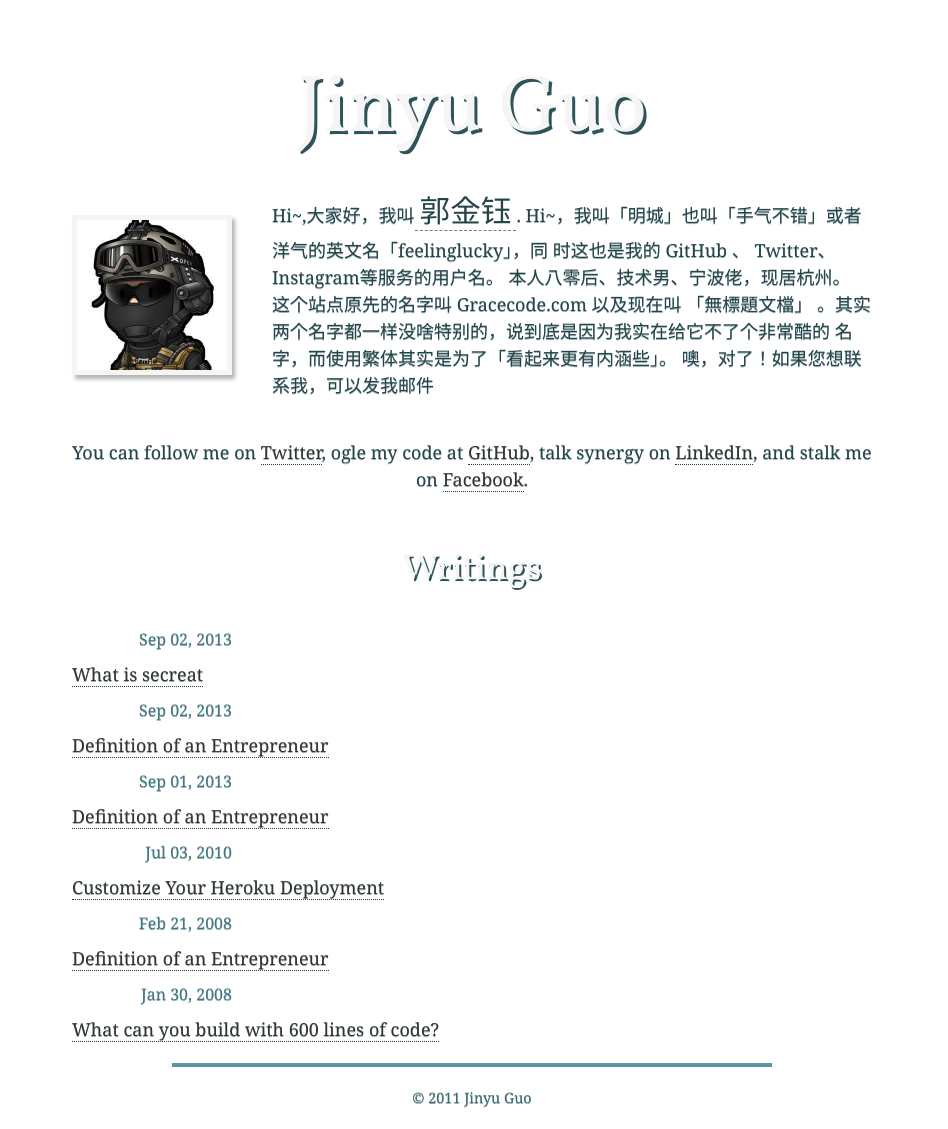
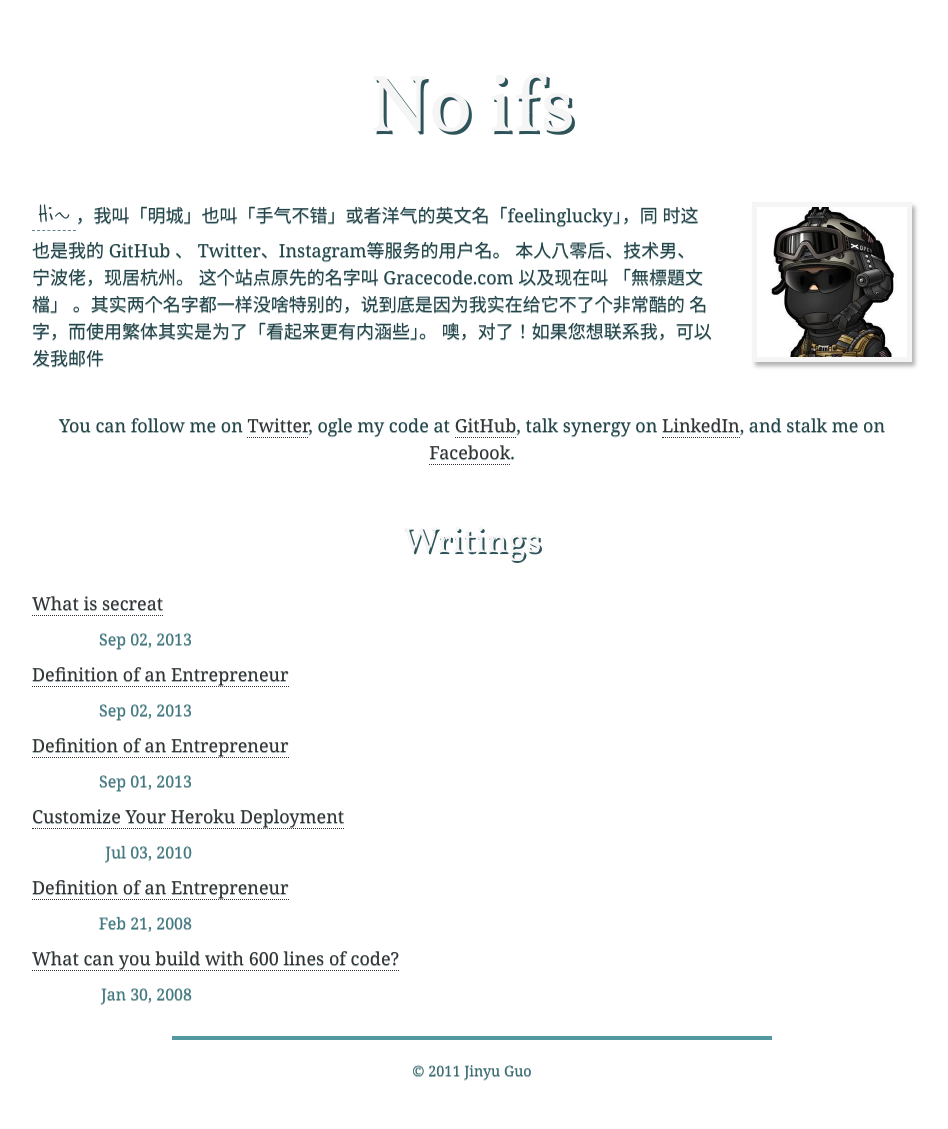
Before and after one commit to javaIsEGirl/javaisegirl.github.com, a Jekyll site: the page built from index.html, in a window 1280 px wide. Shown: the whole page, without its empty margins (168-1116 px from the left). Built offline with Jekyll 4.4.1, drawn with Linux system fonts in a browser that asks for light colours; some web fonts are replaced; after the commit the page ends 1102 px from its top, so only the background shows below that.

Commit message:
another commit

```diff
--- a/_posts/2013-09-02-what-is-jekyll.markdown
+++ b/_posts/2013-09-02-what-is-jekyll.markdown
@@ -2,7 +2,7 @@
 layout: post
 title: What is secreat
 ---
-A。他对她说一起去看电影,她说好,他又对她说:明天我的女朋友也一起来.她觉得心有点隐隐作痛,但还是笑着说好.第二天,她只见到他自己一个人前来,于是便问:你女朋友呢?他温柔的摸摸她的头,笑着对她说:就在我面前啊！
+ 							 A。他对她说一起去看电影,她说好,他又对她说:明天我的女朋友也一起来.她觉得心有点隐隐作痛,但还是笑着说好.第二天,她只见到他自己一个人前来,于是便问:你女朋友呢?他温柔的摸摸她的头,笑着对她说:就在我面前啊！
 
 　　B。一个小男孩对小女孩说：“我是你的BF。”女孩问：“什么是BF？”男孩说是BestFriend(最好的朋友)的意思。再后来他们结婚生子到了风烛残年的年纪，老公公对老婆婆说：“我是你的BF。”老婆婆问：“什么是BF？”老公公微笑回答“BeForever！(要永远这样啊！)”
 
--- a/css/screen.css
+++ b/css/screen.css
@@ -110,7 +110,7 @@ strong {
 
 #welcome section {
   text-align: center;
-  width: 800px;
+  width: 880px;
   margin: 20px auto;
 }
 
@@ -129,7 +129,7 @@ strong {
 #welcome #about img {
   height: 150px;
   width: 150px;
-  float: left;
+  float: right;
   padding: 5px;
   background-color: #f5f5f5;
   -moz-box-shadow: 3px 4px 4px rgba(0, 0, 0, 0.3);
@@ -204,11 +204,11 @@ strong {
 }
 
 #post article {
-  background-color: #B3C873;
+  background-color: #ffffff;
 }
 
 #post article .content {
-	background-color: #ECF2D9;
+	background-color: #ffffff;
 	color: #2A2522;
 	padding: 0;
 	width: 950px;
@@ -250,6 +250,7 @@ strong {
 
 #post h1 {
   font-size: 250%;
+  text-align:right;
 }
 
 #post h2 {
--- a/index.html
+++ b/index.html
@@ -1,22 +1,21 @@
 ---
 body_id: welcome
 layout: default
-title: Jinyu Guo
+title: No ifs
 ---
 <link href='http://fonts.googleapis.com/css?family=Reenie+Beanie' rel='stylesheet' type='text/css'>
 <header>
-  <h1>Jinyu Guo</h1>
+  <h1>No ifs</h1>
 </header>
 <section id="about">
+  <p>
+   <em>Hi~</em>，我叫「明城」也叫「手气不错」或者洋气的英文名「feelinglucky」，同 时这也是我的 GitHub 、 Twitter、Instagram等服务的用户名。 本人八零后、技术男、宁波佬，现居杭州。
+这个站点原先的名字叫 Gracecode.com 以及现在叫 「無標題文檔」 。其实两个名字都一样没啥特别的，说到底是因为我实在给它不了个非常酷的 名字，而使用繁体其实是为了「看起来更有内涵些」。
+噢，对了！如果您想联系我，可以发我邮件
+  </p>
   <div id="mugshot">
     <img src="images/men.jpg"/>
   </div>
-  <p>
-    Hi~,大家好，我叫<em>郭金钰</em>.
-    Hi~，我叫「明城」也叫「手气不错」或者洋气的英文名「feelinglucky」，同 时这也是我的 GitHub 、 Twitter、Instagram等服务的用户名。 本人八零后、技术男、宁波佬，现居杭州。
-这个站点原先的名字叫 Gracecode.com 以及现在叫 「無標題文檔」 。其实两个名字都一样没啥特别的，说到底是因为我实在给它不了个非常酷的 名字，而使用繁体其实是为了「看起来更有内涵些」。
-噢，对了！如果您想联系我，可以发我邮件
-  </p>
 </section>
 <section id="links">
   You can follow me on
@@ -28,12 +27,11 @@ title: Jinyu Guo
 <section id="writings">
   <h2>Writings</h2>
   <ul>
-  {% for post in site.posts %}
-    <li class="post">
-      <p>{{ post.date | date: "%b %d, %Y" }}</p>
-      <h4><a href="{{ post.url }}">{{ post.title }}</a></h4>
-    </li>
-  {% endfor %}
+  	{% for post in site.posts %}
+   		 <li class="post">
+     	 	<h4><a href="{{ post.url }}">{{ post.title }}</a></h4><p>{{ post.date | date: "%b %d, %Y" }}</p>
+    	 </li>
+  	{% endfor %}
   </ul>
 </section>
 <footer>
```
Also changed, not shown: _layouts/post.html (+7 -3 lines).
